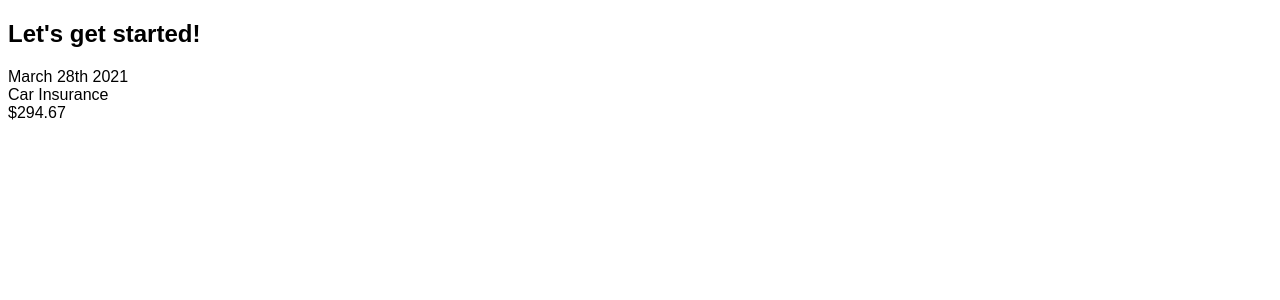
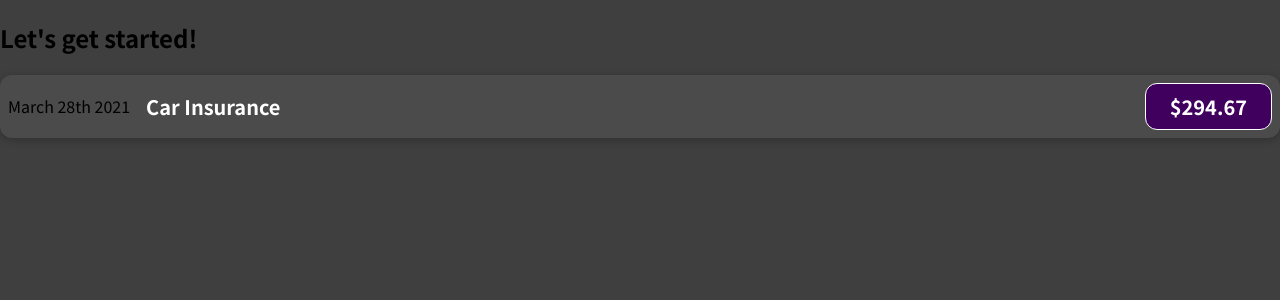
Before and after one commit to tanujparaste/wt-reactjs, a React (Create React App) app in the folder my-first-app/: page / in a window 1280 px wide. Shown: the top 300 px of the page. Built offline with nearby package versions, Linux system fonts and the light colour scheme.

Commit message:
Added style to components

```diff
--- /dev/null
+++ b/my-first-app/src/components/ExpenseItem.css
@@ -0,0 +1,56 @@
+.expense-item {
+  display: flex;
+  justify-content: space-between;
+  align-items: center;
+  box-shadow: 0px 2px 8px rgba(0, 0, 0, 0.25);
+  padding: 0.5rem;
+  margin: 1rem 0;
+  border-radius: 12px;
+  background: #4b4b4b;
+}
+
+.expense-item__description {
+  display: flex;
+  flex-direction: column;
+  gap: 1rem;
+  align-items: flex-end;
+  flex-flow: column-reverse;
+  justify-content: flex-start;
+  flex: 1;
+}
+
+.expense-item h2 {
+  color: #3a3a3a;
+  font-size: 1rem;
+  flex: 1;
+  margin: 0 1rem;
+  color: white;
+}
+
+.expense-item__price {
+  font-size: 1rem;
+  font-weight: bold;
+  color: white;
+  background-color: #40005d;
+  border: 1px solid white;
+  padding: 0.5rem;
+  border-radius: 12px;
+}
+
+@media (min-width: 580px) {
+  .expense-item__description {
+    flex-direction: row;
+    align-items: center;
+    justify-content: flex-start;
+    flex: 1;
+  }
+
+  .expense-item__description h2 {
+    font-size: 1.25rem;
+  }
+
+  .expense-item__price {
+    font-size: 1.25rem;
+    padding: 0.5rem 1.5rem;
+  }
+}
--- a/my-first-app/src/components/ExpenseItem.js
+++ b/my-first-app/src/components/ExpenseItem.js
@@ -1,10 +1,12 @@
+import "./ExpenseItem.css";
+
 function ExpenseItem() {
   return (
-    <div>
+    <div className="expense-item">
       <div>March 28th 2021</div>
-      <div>
-        <div>Car Insurance</div>
-        <div>$294.67</div>
+      <div className="expense-item__description">
+        <h2>Car Insurance</h2>
+        <div className="expense-item__price">$294.67</div>
       </div>
     </div>
   );
--- a/my-first-app/src/index.css
+++ b/my-first-app/src/index.css
@@ -1,3 +1,14 @@
+@import url("https://fonts.googleapis.com/css2?family=Noto+Sans+JP:wght@400;700&display=swap");
+
+* {
+  box-sizing: border-box;
+}
+
+html {
+  font-family: "Noto Sans JP", sans-serif;
+}
+
 body {
-  font-family: Arial, Helvetica, sans-serif;
+  margin: 0;
+  background-color: #3f3f3f;
 }
```
